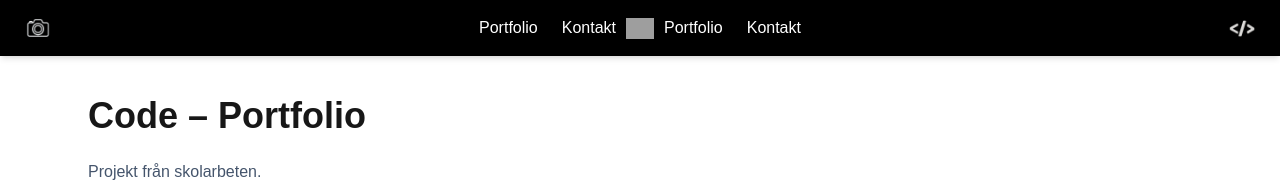
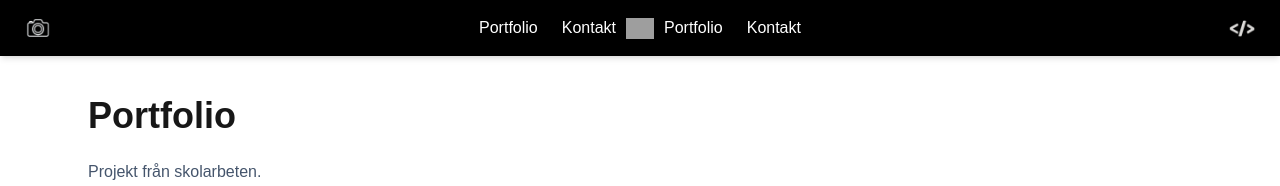
Before and after one commit to NathalieBaskin/nathalie-portfolio, a Next.js app: page /code/portfolio in a window 1280 px wide. Shown: the top 186 px of the page. Built offline with nearby package versions, Linux system fonts and the light colour scheme; grey boxes are pictures that could not be loaded.

Commit message:
titeländring

```diff
--- a/app/code/portfolio/page.js
+++ b/app/code/portfolio/page.js
@@ -41,7 +41,7 @@
 export default function CodePortfolioPage() {
   return (
     <main className="max-w-6xl mx-auto px-6 py-10">
-      <h1 className="text-3xl md:text-4xl font-extrabold mb-6">Code – Portfolio</h1>
+      <h1 className="text-3xl md:text-4xl font-extrabold mb-6">Portfolio</h1>
       <p className="text-slate-600 mb-8">
        Projekt från skolarbeten.
       </p>
```
